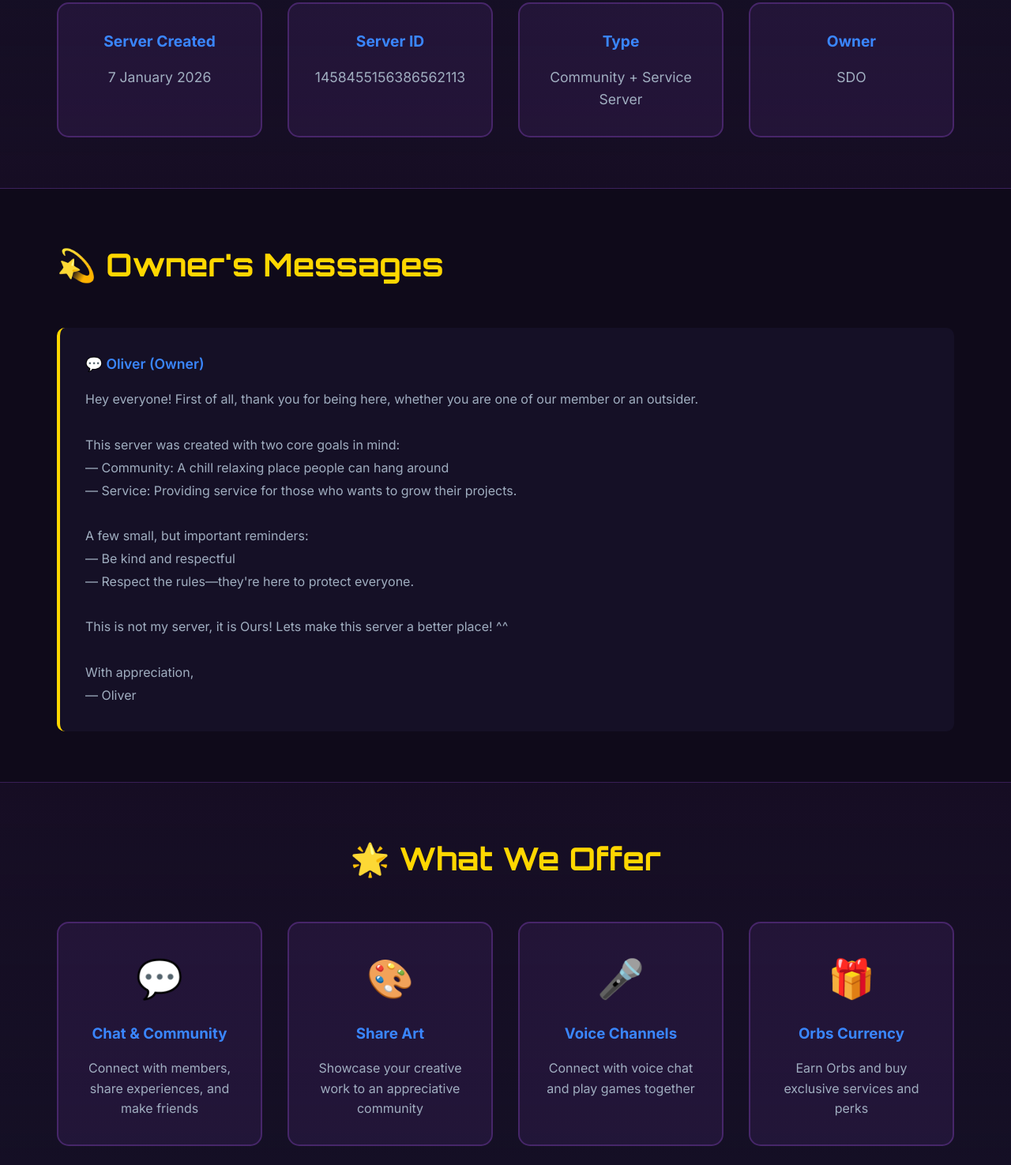
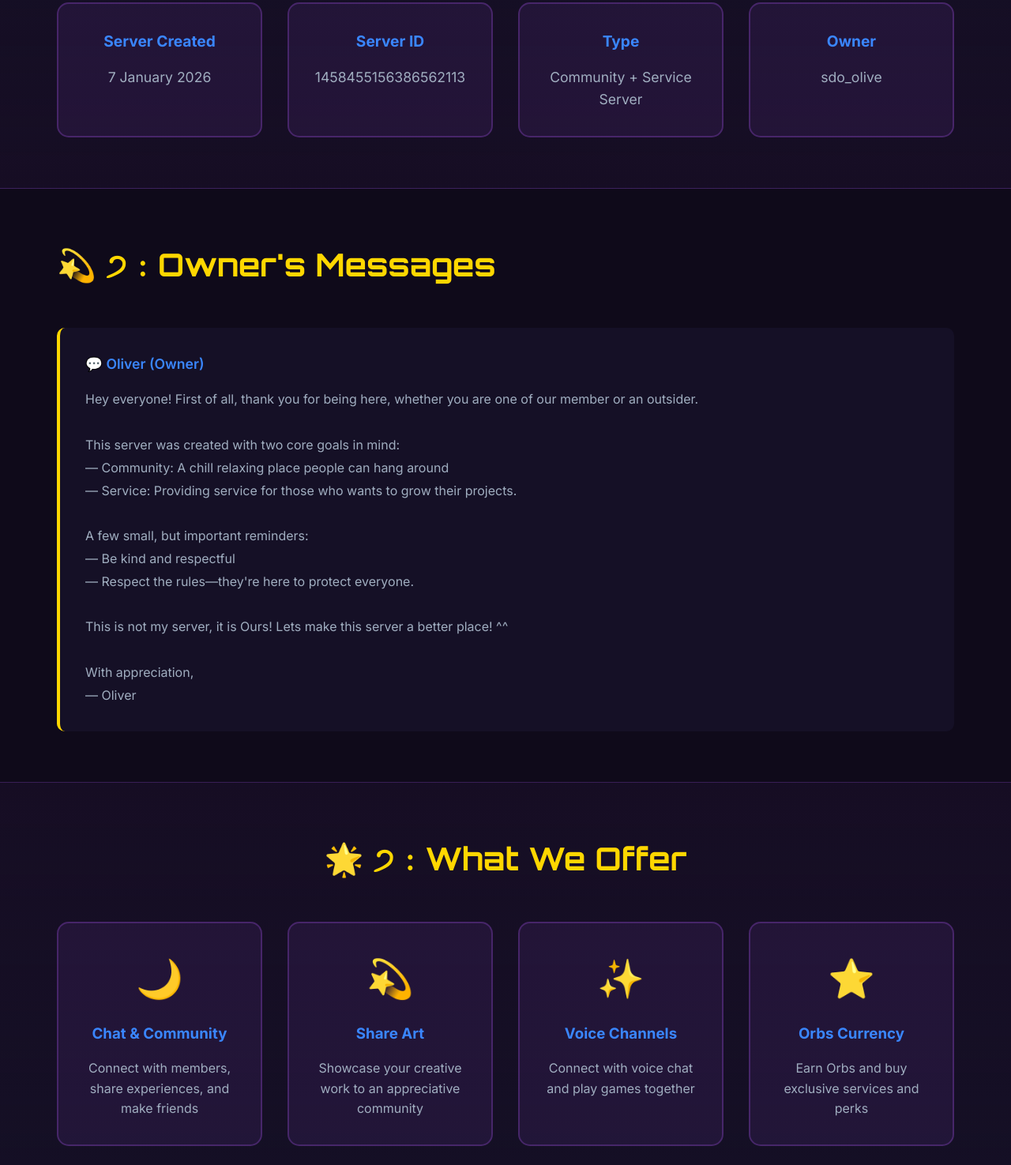
Before and after one commit to SDO-olive/Star-Net---Web, a plain HTML site: page index.html in a window 1280 px wide. Shown: the part 858-2333 px from the top of the page at 79% size. Drawn offline with Linux system fonts and the light colour scheme.

Commit message:
Update index.html

```diff
--- a/index.html
+++ b/index.html
@@ -32,7 +32,7 @@
         <div class="stars"></div>
         <div class="hero-content">
             <h1>✨ Welcome to Star Gazing ✨</h1>
-            <p>A Community for Chat, Art, Voice & Making Friends</p>
+            <p>A Community for Hanging out, Relax, Make Friends</p>
             <div class="hero-buttons">
                 <a href="https://discord.gg/6pRmyX9h2T" class="btn btn-primary" target="_blank">Join Server</a>
                 <a href="#owner-messages" class="btn btn-secondary">Learn More</a>
@@ -43,7 +43,7 @@
     <!-- Server Info -->
     <section class="server-info">
         <div class="container">
-            <h2>🪐 Server Information</h2>
+            <h2>🪐 ੭﹕Server Information</h2>
             <div class="info-grid">
                 <div class="info-card">
                     <h3>Server Created</h3>
@@ -59,7 +59,7 @@
                 </div>
                 <div class="info-card">
                     <h3>Owner</h3>
-                    <p>SDO</p>
+                    <p>sdo_olive</p>
                 </div>
             </div>
         </div>
@@ -68,7 +68,7 @@
     <!-- Owner Messages -->
     <section class="owner-messages" id="owner-messages">
         <div class="container">
-            <h2>💫 Owner's Messages</h2>
+            <h2>💫 ੭﹕Owner's Messages</h2>
             <div class="messages-grid" id="messagesContainer"></div>
         </div>
     </section>
@@ -76,25 +76,25 @@
     <!-- Features -->
     <section class="features">
         <div class="container">
-            <h2>🌟 What We Offer</h2>
+            <h2>🌟 ੭﹕What We Offer</h2>
             <div class="features-grid">
                 <div class="feature-card">
-                    <span class="feature-icon">💬</span>
+                    <span class="feature-icon">🌙</span>
                     <h3>Chat & Community</h3>
                     <p>Connect with members, share experiences, and make friends</p>
                 </div>
                 <div class="feature-card">
-                    <span class="feature-icon">🎨</span>
+                    <span class="feature-icon">💫</span>
                     <h3>Share Art</h3>
                     <p>Showcase your creative work to an appreciative community</p>
                 </div>
                 <div class="feature-card">
-                    <span class="feature-icon">🎤</span>
+                    <span class="feature-icon">✨</span>
                     <h3>Voice Channels</h3>
                     <p>Connect with voice chat and play games together</p>
                 </div>
                 <div class="feature-card">
-                    <span class="feature-icon">🎁</span>
+                    <span class="feature-icon">⭐</span>
                     <h3>Orbs Currency</h3>
                     <p>Earn Orbs and buy exclusive services and perks</p>
                 </div>
```
